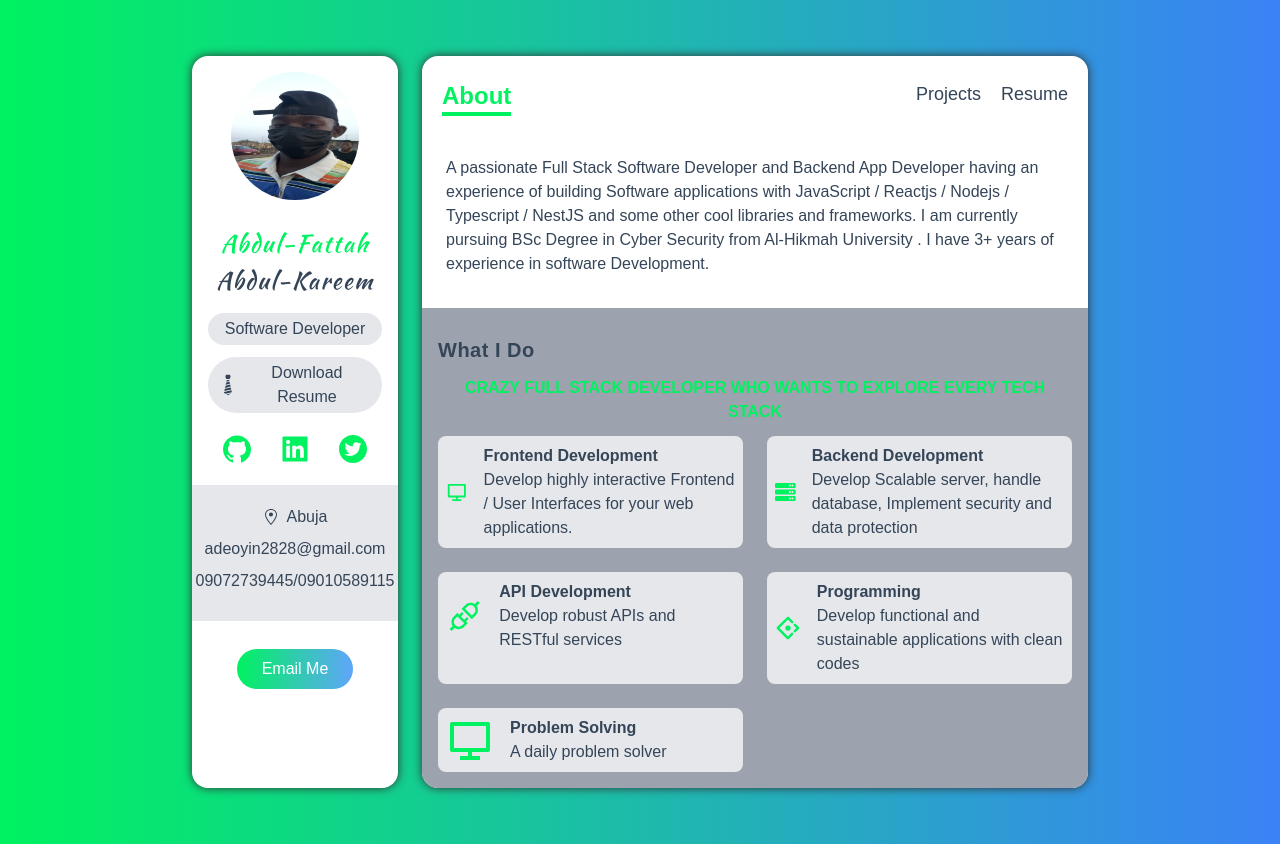
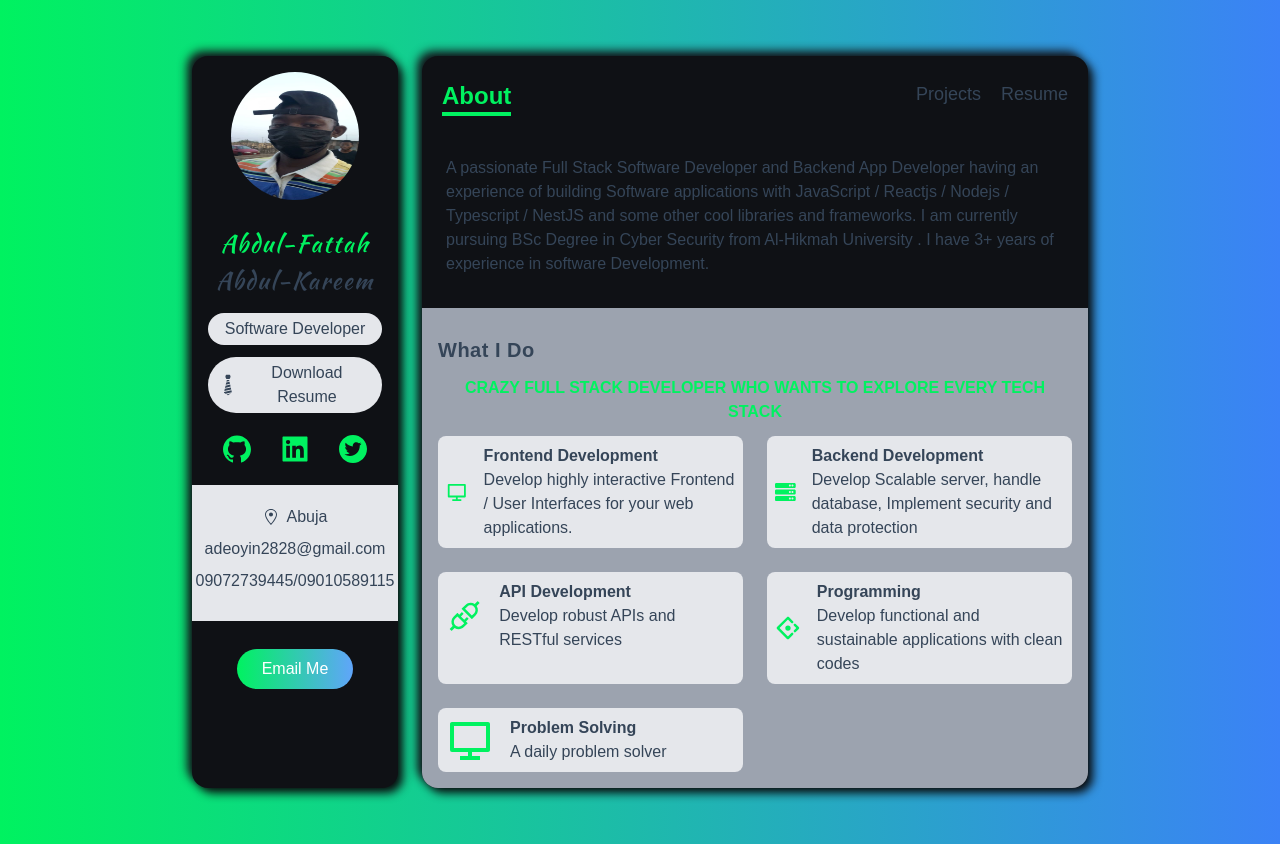
Before and after one commit to AwaabSingh/Portfolio, a Next.js app: page / in a window 1280 px wide. Built offline with nearby package versions, Linux system fonts and the light colour scheme.

Commit message:
Update _app.tsx

```diff
--- a/pages/_app.tsx
+++ b/pages/_app.tsx
@@ -8,10 +8,10 @@ function MyApp({ Component, pageProps, router }) {
   return (
     <ThemeProvider attribute='class'>
   <div className="grid grid-cols-12 gap-6 px-5 lg:px-48 my-14 sm:px-20 md:px-32">
-      <div className='col-span-12 p-4 text-center bg-white dark:bg-dark-500 lg:col-span-3 col rounded-2xl shadow-custom-light dark:shadow-custom-dark'>
+      <div className='col-span-12 p-4 text-center  bg-dark-500 lg:col-span-3 col rounded-2xl shadow-custom-dark'>
         <Sidebar/>
       </div>
-      <div className='flex flex-col col-span-12 overflow-hidden bg-white lg:col-span-9 rounded-2xl dark:bg-dark-500 shadow-custom-light dark:shadow-custom-dark'>
+      <div className='flex flex-col col-span-12 overflow-hidden lg:col-span-9 rounded-2xl bg-dark-500 shadow-custom-dark'>
         <Navbar/>
         <AnimatePresence exitBeforeEnter>
            <Component {...pageProps} key={router.route}/>
```
